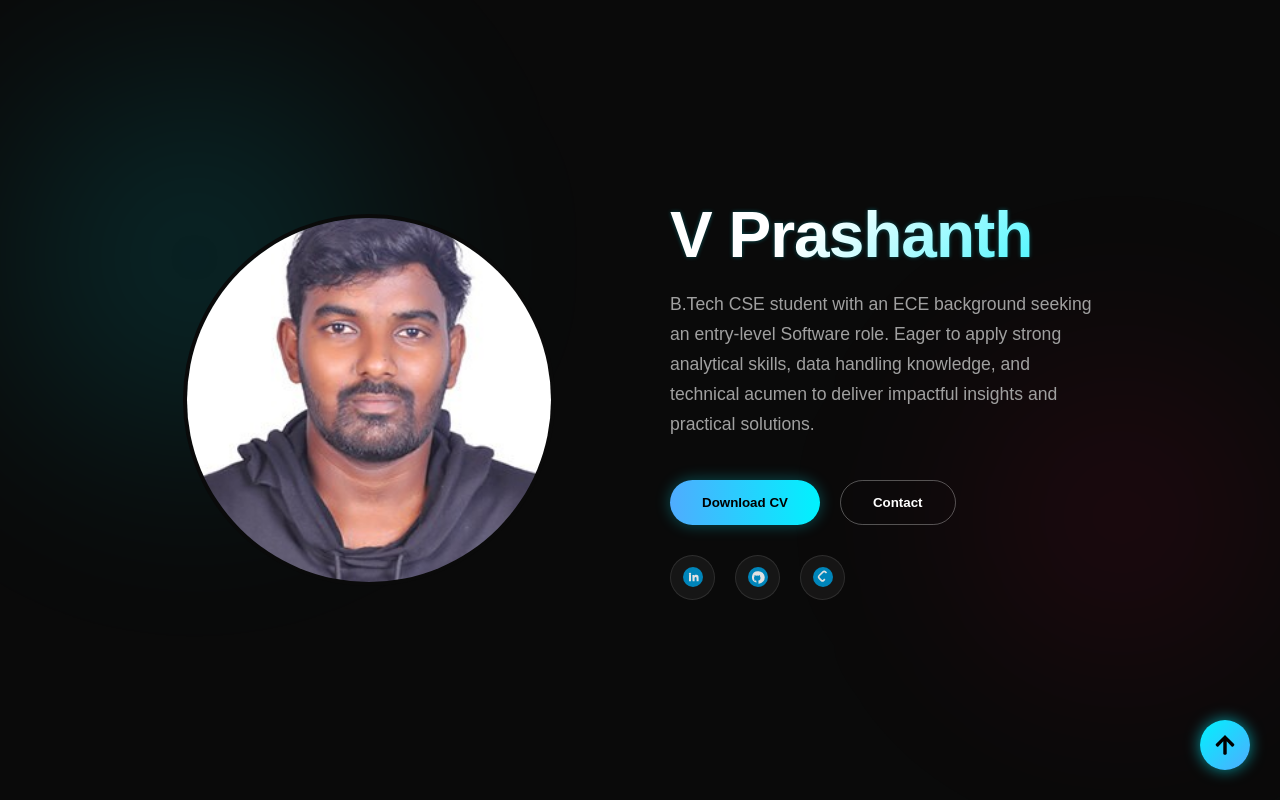
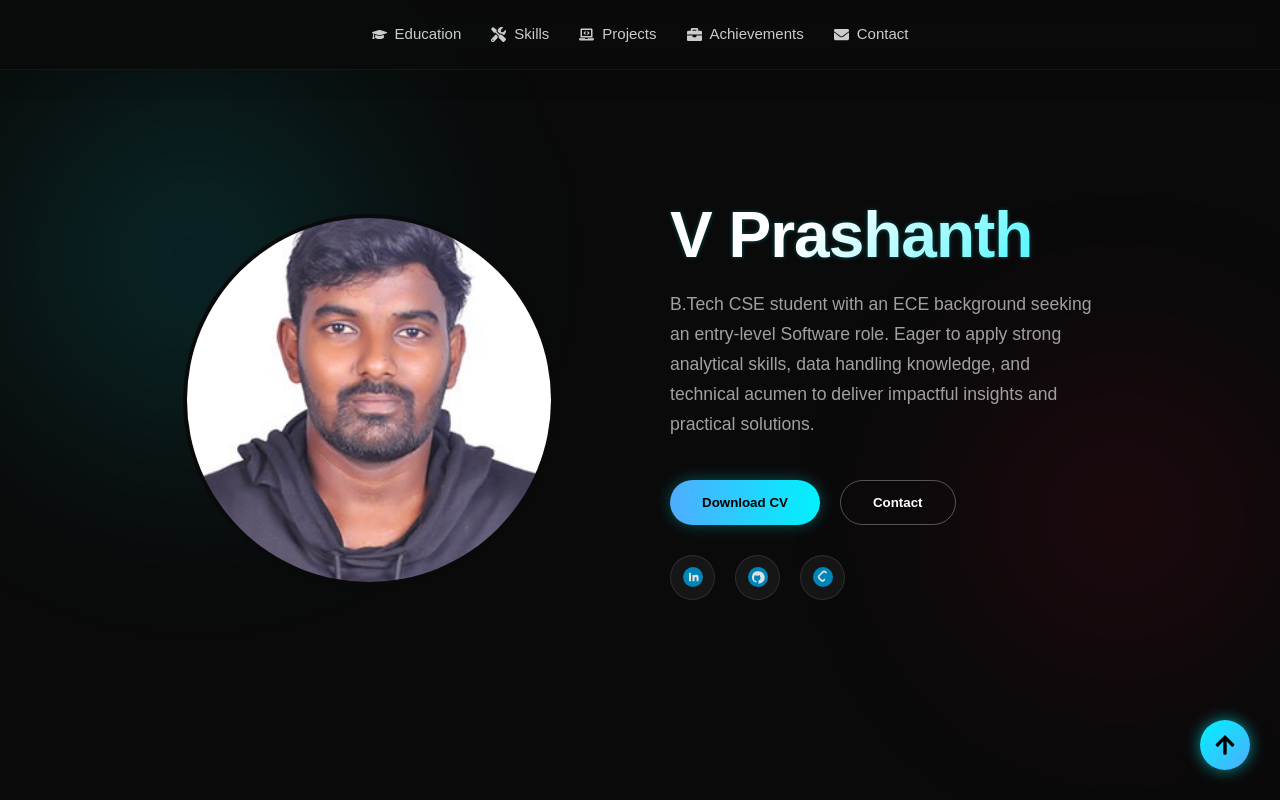
Before and after one commit to iprashanthvanam/prashanth-portfolio, a React (Vite) app: page / in a window 1280 px wide. Shown: the top 800 px of the page. Built offline with nearby package versions, Linux system fonts and the light colour scheme.

Commit message:
Update App.jsx

```diff
--- a/src/App.jsx
+++ b/src/App.jsx
@@ -73,7 +73,7 @@ import "./App.css";
 export default function App() {
   return (
     <>
-      {/* <Navbar /> */}
+      <Navbar />
       <Hero />
       <Education />
       <Skills />
```
